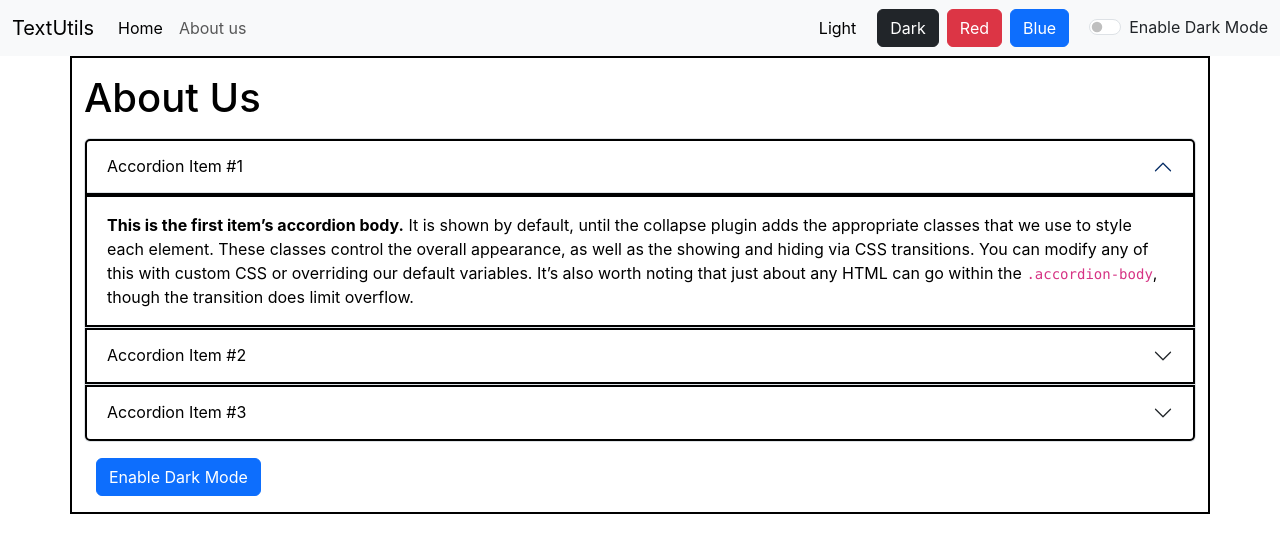
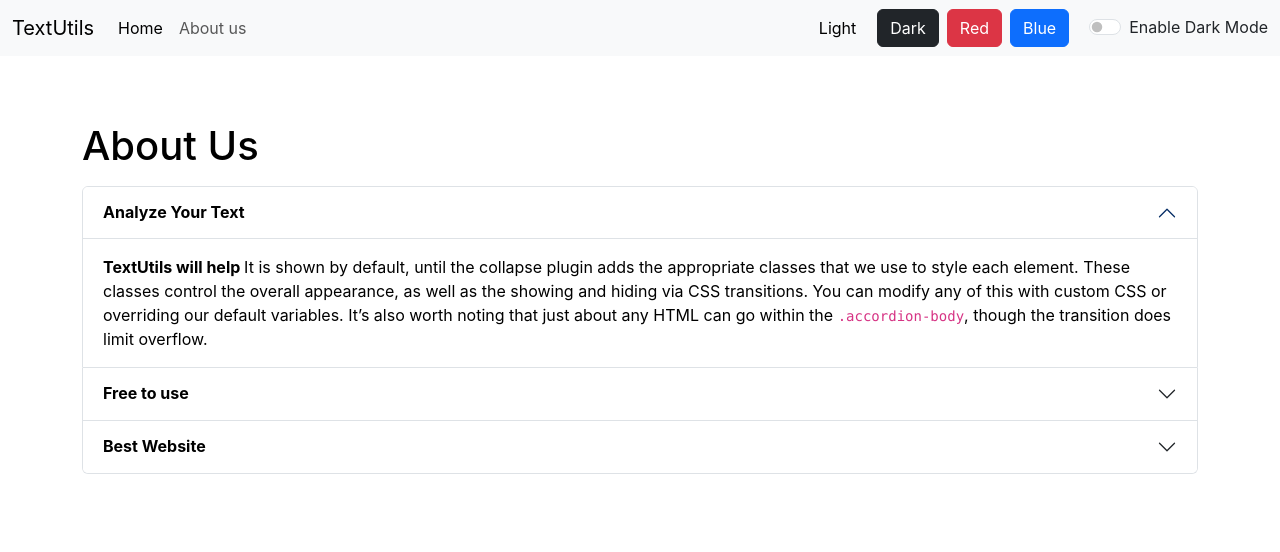
Before and after one commit to krishnapunjabi708/React-Code-With-Harry, a React (Create React App) app: page /about in a window 1280 px wide. Shown: the top 552 px of the page. Built offline with nearby package versions, Linux system fonts and the light colour scheme.

Commit message:
Video 20 completed and removed the errors

```diff
--- a/public/index.html
+++ b/public/index.html
@@ -7,7 +7,7 @@
     <meta name="theme-color" content="#000000" />
     <meta
       name="description"
-      content="TextUtils: A React App for Text Manipulation Website"
+      content="TextUtils: A React App for Text Manipulation  Website which provides a variety of text manipulation utilities including word counting, character counting, converting lowercase to uppercase, and vice versa."
     />
     <link rel="apple-touch-icon" href="%PUBLIC_URL%/favicon-16x16.png" />
     <!--
@@ -16,7 +16,7 @@
     -->
     <link rel="manifest" href="%PUBLIC_URL%/manifest.json" />
 
-    <title>Text Utils Home</title>
+    <title>Text Utils - word counter | character counter | lowercase to uppercase|upper case to lowercase</title>
     <link href="https://cdn.jsdelivr.net/npm/bootstrap@5.3.8/dist/css/bootstrap.min.css" rel="stylesheet" integrity="sha384-sRIl4kxILFvY47J16cr9ZwB07vP4J8+LH7qKQnuqkuIAvNWLzeN8tE5YBujZqJLB" crossorigin="anonymous">
   </head>
   <body>
--- a/src/App.js
+++ b/src/App.js
@@ -32,14 +32,14 @@ let toggleMode = () => {
     setMode('dark');
     document.body.style.backgroundColor = '#161c22';
     showAlert("Dark mode has been enabled","success");
-    document.title = "TextUtils - Dark Mode";
+    // document.title = "TextUtils - Dark Mode";
 
   } else {
 
     setMode('light');
     document.body.style.backgroundColor = 'white';
     showAlert("Light mode has been enabled","success");
-    document.title = "TextUtils - Light Mode";
+    // document.title = "TextUtils - Light Mode";
   }
 }
 const changeMode = (newMode) => {
@@ -71,8 +71,8 @@ const changeMode = (newMode) => {
       <Alert alert={alert} />
 
       <Routes>
-        <Route exact path="/about" element={<About />} />
-        <Route exact path="/" element={<TextForm mode={mode} showAlert={showAlert} heading="Enter text to analyze below" />} />
+        <Route exact path="/about" element={<About mode={mode}/>} />
+        <Route exact path="/" element={<TextForm mode={mode} showAlert={showAlert} heading="Try TextUtils- Word Counter , Character Counter , Removes extra Spaces" />} />
       </Routes>
     </Router>
 
--- a/src/components/About.js
+++ b/src/components/About.js
@@ -1,29 +1,16 @@
 import React, { useState } from 'react'
 
-export default function About() {
-    let [myStyle,setmyStyle] = useState({
-        color: 'black',
-        backgroundColor: 'white',
-        border: '2px solid black'
-    });
-    const [btntext,setBtnText] = useState("Enable Dark Mode");
-    let toggleStyle = ()=>{
-        if(myStyle.color === 'white'){
-            setmyStyle({
-                color: 'black',
-                backgroundColor: 'white',
-                border: '2px solid white'
-            });
-            setBtnText("Enable Dark Mode");
-        }
-        else{
-            setmyStyle({
-                color: 'white',
-                backgroundColor: 'black',
-                border: '2px solid black'
-            });
-            setBtnText("Enable Light Mode");
-        }
+export default function About(props) {
+    // let [myStyle,setmyStyle] = useState({
+    //     color: 'black',
+    //     backgroundColor: 'white',
+    //     border: '2px solid black'
+    // });
+    let myStyle = {
+        color: props.mode==='dark'?'white':'black',
+        backgroundColor:props.mode==='dark'?'#042743':'white',
+        // border:'2px solid',
+        // borderColor: props.mode==='dark'?'white':'#042743'
     };
     return (
         <div className='container' style={myStyle}>
@@ -32,19 +19,19 @@ export default function About() {
                 <div className="accordion-item">
                     <h2 className="accordion-header">
                         <button className="accordion-button" type="button"  style={myStyle} data-bs-toggle="collapse" data-bs-target="#collapseOne" aria-expanded="true" aria-controls="collapseOne">
-                            Accordion Item #1
+                          <strong>  Analyze Your Text</strong>
                         </button>
                     </h2>
                     <div id="collapseOne" className="accordion-collapse collapse show"  style={myStyle} data-bs-parent="#accordionExample">
                         <div className="accordion-body">
-                            <strong>This is the first item’s accordion body.</strong> It is shown by default, until the collapse plugin adds the appropriate classes that we use to style each element. These classes control the overall appearance, as well as the showing and hiding via CSS transitions. You can modify any of this with custom CSS or overriding our default variables. It’s also worth noting that just about any HTML can go within the <code>.accordion-body</code>, though the transition does limit overflow.
+                            <strong>TextUtils will help </strong> It is shown by default, until the collapse plugin adds the appropriate classes that we use to style each element. These classes control the overall appearance, as well as the showing and hiding via CSS transitions. You can modify any of this with custom CSS or overriding our default variables. It’s also worth noting that just about any HTML can go within the <code>.accordion-body</code>, though the transition does limit overflow.
                         </div>
                     </div>
                 </div>
                 <div className="accordion-item">
                     <h2 className="accordion-header">
                         <button className="accordion-button collapsed"  style={myStyle} type="button" data-bs-toggle="collapse" data-bs-target="#collapseTwo" aria-expanded="false" aria-controls="collapseTwo">
-                            Accordion Item #2
+                           <strong> Free to use </strong>
                         </button>
                     </h2>
                     <div id="collapseTwo" className="accordion-collapse collapse"  style={myStyle} data-bs-parent="#accordionExample">
@@ -56,7 +43,7 @@ export default function About() {
                 <div className="accordion-item">
                     <h2 className="accordion-header">
                         <button className="accordion-button collapsed" type="button"   style={myStyle} data-bs-toggle="collapse" data-bs-target="#collapseThree" aria-expanded="false" aria-controls="collapseThree">
-                            Accordion Item #3
+                            <strong>Best Website</strong>
                         </button>
                     </h2>
                     <div id="collapseThree" className="accordion-collapse collapse"  style={myStyle} data-bs-parent="#accordionExample">
@@ -67,7 +54,7 @@ export default function About() {
                 </div>
             </div>
             <div className='container my-3'>
-                <button type="button" onClick={toggleStyle} className="btn btn-primary">{btntext}</button>
+                {/* <button type="button" onClick={toggleStyle} className="btn btn-primary">{btntext}</button> */}
             </div>
         </div>
     )
--- a/src/components/Alert.js
+++ b/src/components/Alert.js
@@ -6,11 +6,12 @@ function Alert(props) {
         return lower.charAt(0).toUpperCase()+lower.slice(1);
     }
   return (
-    <div>
+
+    <div style={{height:'50px'}}>
       {props.alert && <div className={`alert alert-${props.alert.type} alert-dismissible fade show`} role="alert">
        <strong>{capitalize(props.alert.msg)}</strong>: {props.alert.type}
-  <button type="button" className="btn-close" data-bs-dismiss="alert" aria-label="Close"></button>
-</div>}
+  {/* <button type="button" className="btn-close" data-bs-dismiss="alert" aria-label="Close"></button> */}
+      </div>}
     </div>
   )
 }
--- a/src/components/Navbar.js
+++ b/src/components/Navbar.js
@@ -25,7 +25,7 @@ export default function Navbar(props) {
 
           <div className="d-flex align-items-center">
             <button className="btn btn-light mx-1" onClick={() => props.changeMode('light')}>Light</button>
-            <button className="btn btn-dark mx-1" onClick={() => props.changeMode('dark')}>Dark</button>
+            <button className="btn btn-dark mx-1" onClick={() => props.changeMode('dark')} >Dark</button>
             <button className="btn btn-danger mx-1" onClick={() => props.changeMode('red')}>Red</button>
             <button className="btn btn-primary mx-1" onClick={() => props.changeMode('blue')}>Blue</button>
 
--- a/src/components/TextForm.js
+++ b/src/components/TextForm.js
@@ -26,6 +26,7 @@ export default function TextForm(props) {
     const handleColorChange=()=>{
         let newText = text;
         document.getElementById("myBox").style.color="blue";
+
         setText(newText);
         props.showAlert("Text Color Changed to Blue","success");
     }
@@ -33,6 +34,7 @@ export default function TextForm(props) {
         let text = document.getElementById("myBox");
         text.select();
         navigator.clipboard.writeText(text.value);
+        document.getSelection().removeAllRanges();
         props.showAlert("Text Copied to Clipboard","success");
     }
     const handleExtraSpaces=()=>{
@@ -43,23 +45,23 @@ export default function TextForm(props) {
     return (
         <>
         <div className='container'>
-            <h1 style={{ color: props.mode === 'dark' ? 'white' : 'black' }}>{props.heading}</h1>
+            <h1 className='mb-4' style={{ color: props.mode === 'dark' ? 'white' : 'black' }}>{props.heading}</h1>
             <div className="mb-3">
                 <label htmlFor="myBox" className="form-label "></label>
                 <textarea className="form-control" style={{ backgroundColor: props.mode === 'dark' ? '#212529' : 'white', color: props.mode === 'dark' ? 'white' : 'black' }} id="myBox" rows="8" value={text} onChange={handleOnChange} ></textarea>
-                <button className="btn btn-primary" onClick={handleUpClick}>Convert to Uppercase</button>
-                <button className="btn btn-primary mx-2" onClick={handleLoClick}>Convert to Lowercase</button>
-                <button className="btn btn-primary mx-2" onClick={handleColorChange}>Change Color</button>
-                <button className="btn btn-primary mx-2" onClick={handleClearClick}>Clear Text</button>
-                <button className="btn btn-primary mx-2" onClick={handleCopy}>Copy Text</button>
-                <button className="btn btn-primary mx-2" onClick={handleExtraSpaces}>Remove Extra Spaces</button>
+                <button disabled={text.length === 0} className="btn btn-primary" onClick={handleUpClick}>Convert to Uppercase</button>
+                <button disabled={text.length === 0} className="btn btn-primary mx-2 my-2" onClick={handleLoClick}>Convert to Lowercase</button>
+                <button disabled={text.length === 0} className="btn btn-primary mx-2 my-2" onClick={handleColorChange}>Change Color</button>
+                <button disabled={text.length === 0} className="btn btn-primary mx-2 my-2" onClick={handleClearClick}>Clear Text</button>
+                <button disabled={text.length === 0} className="btn btn-primary mx-2 my-2" onClick={handleCopy}>Copy Text</button>
+                <button disabled={text.length === 0} className="btn btn-primary mx-2 my-2" onClick={handleExtraSpaces}>Remove Extra Spaces</button>
             </div>
             <div className="container my-3" style={{ color: props.mode === 'dark' ? 'white' : 'black' }}>
                 <h1>Your Text Summary</h1>
-                <p>{text.split(" ").length} words and {text.length} characters  </p>
-                <p>{0.008 * text.split(" ").length} minutes to read</p>
+                <p>{text.split(" ").filter((element)=>{return element.length!==0}).length} words and {text.length} characters  </p>
+                <p>{0.008 * text.split(" ").filter((element)=>{return element.length!==0}).length} minutes to read</p>
                 <h2>Preview</h2>
-                <p >{text.length>0 ? text : "Enter text to preview it here"}</p>
+                <p >{text.length>0 ? text : "Nothing to preview"}</p>
                 </div>
 
         </div>
```
